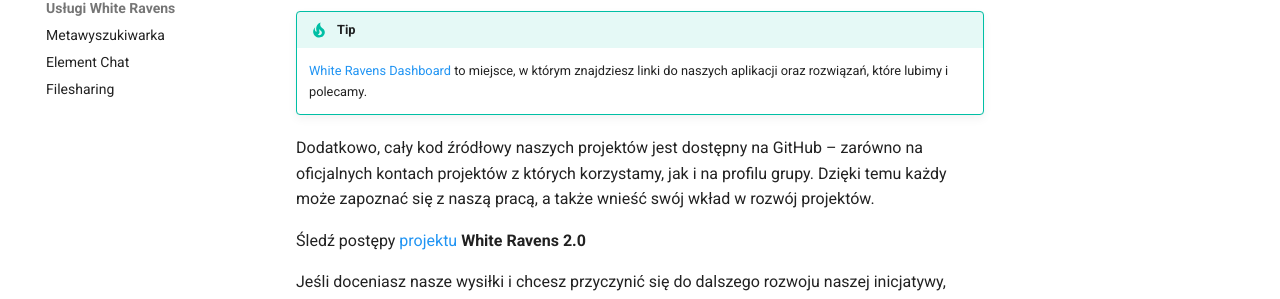
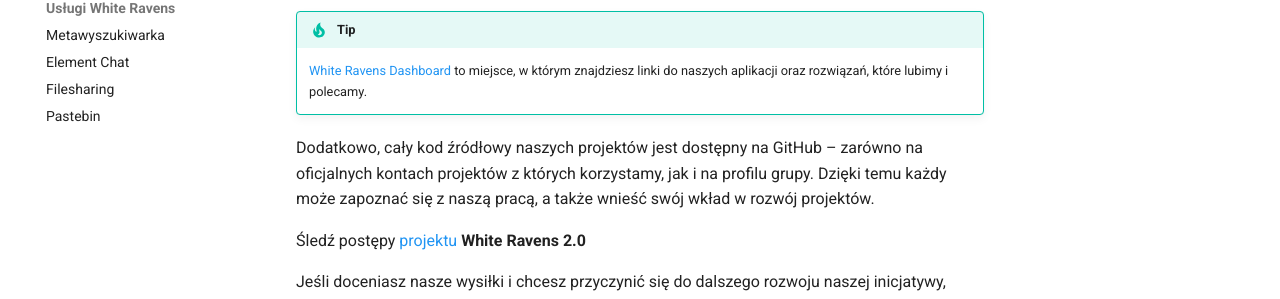
Before and after one commit to whiteravens20/wrservices.link, an MkDocs documentation site: the page built from docs/index.md, in a window 1280 px wide. Shown: the part 339-638 px from the top of the page. Built offline with MkDocs 1.6.1 and Material for MkDocs 9.7.7, drawn with Linux system fonts in a browser that asks for light colours.

Commit message:
add Pastebin to nav

```diff
--- a/mkdocs.yml
+++ b/mkdocs.yml
@@ -75,6 +75,7 @@
       - 'Metawyszukiwarka': search.md
       - 'Element Chat': chat.md
       - 'Filesharing': fileshare.md
+      - 'Pastebin': pastebin.md
   - Dashboard: https://home.wrservices.link
   - Status Usług: https://status.wrservices.link
   - GitHub: https://github.com/whiteravens20
```
